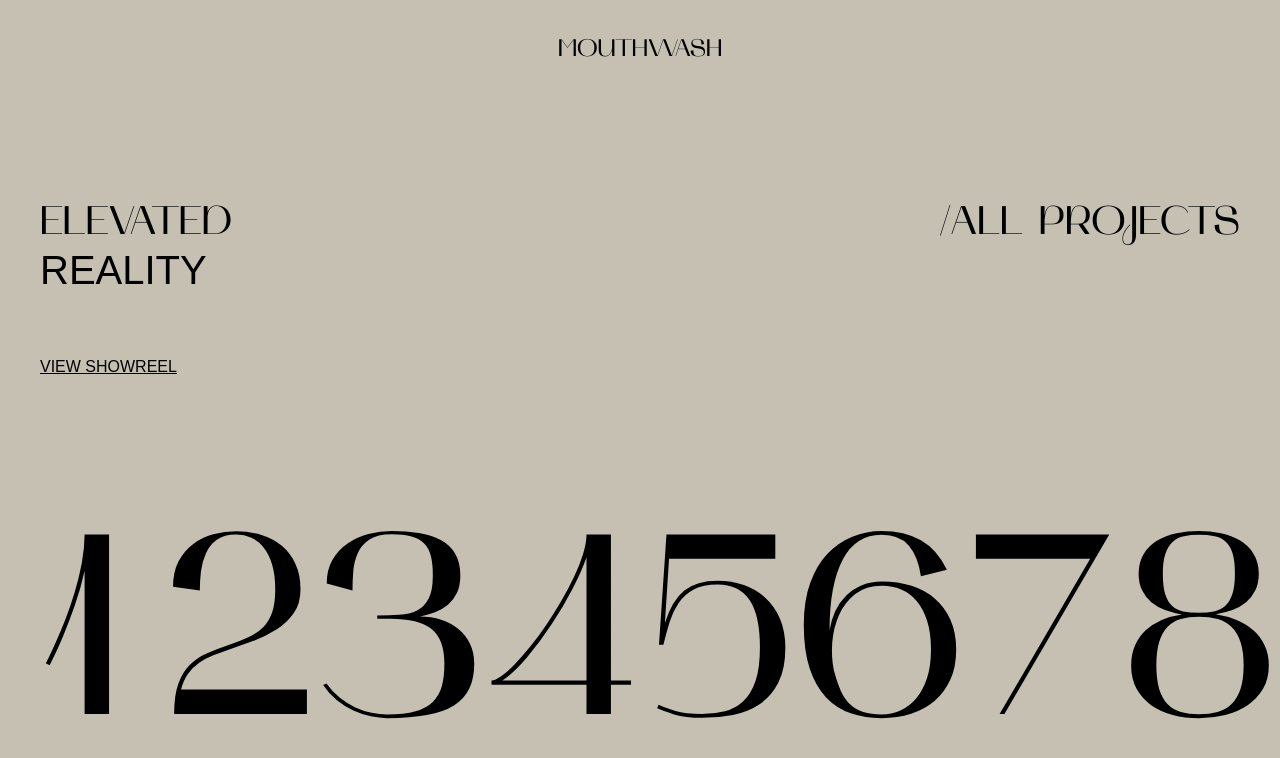
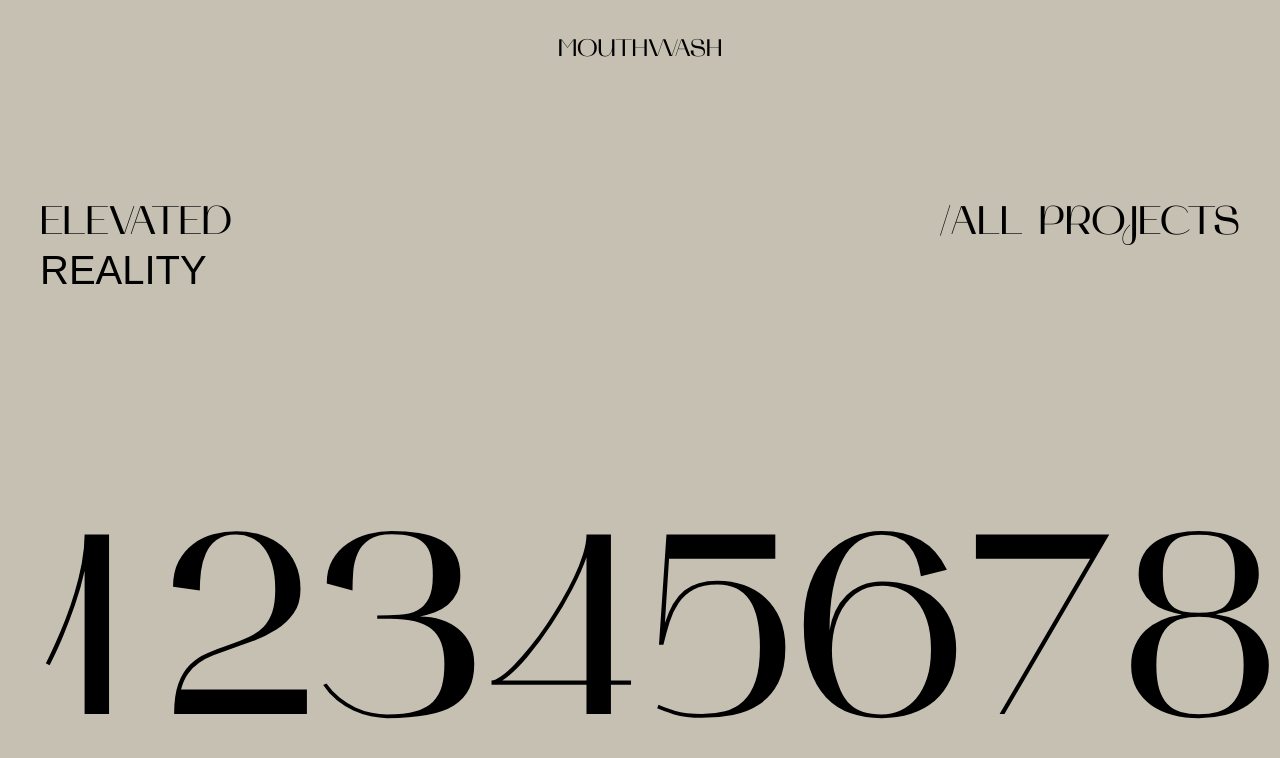
Before and after one commit to sagar-kashyap/albumpage-animation, a React (Create React App) app: page / in a window 1280 px wide. Shown: the top 758 px of the page. Built offline with nearby package versions, Linux system fonts and the light colour scheme.

Commit message:
removed unwanted link

```diff
--- a/src/App.js
+++ b/src/App.js
@@ -12,7 +12,7 @@ function App() {
 			<div className="header">
 				<div className="header-left">
 					elevated<br /><span>reality</span>
-					<div className="link"><a href="#top">view showreel</a></div>
+
 				</div>
 				<div className="header-right">/all projects</div>
 			</div>
```
